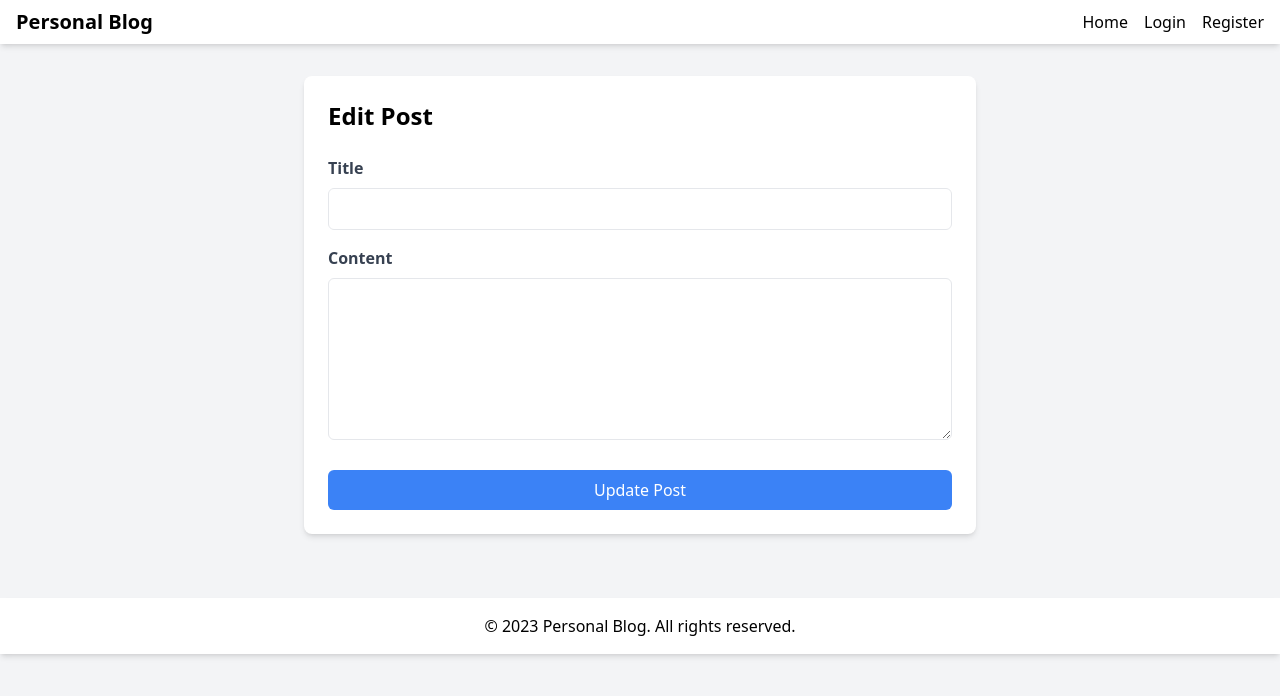
After one commit to BerkYeni/blog_htmx_flask, a Flask app: template app/templates/blog/edit_post.html in a window 1280 px wide. The commit adds this page. Shown: the top 696 px of the page. Run offline with Flask 3, Linux system fonts and the light colour scheme; the template is opened without the code that fills it, so the values that code supplies are empty; style sheets or scripts are compiled from the project's sources.

Commit message:
create and edit post

```diff
--- /dev/null
+++ b/app/templates/blog/edit_post.html
@@ -0,0 +1,20 @@
+{% extends "base.html" %}
+
+{% block content %}
+<div class="max-w-2xl mx-auto bg-white shadow-md rounded-lg overflow-hidden">
+    <div class="p-6">
+        <h2 class="text-2xl font-bold mb-6">Edit Post</h2>
+        <form method="POST" action="{{ url_for('blog.edit_post', post_id=post.id) }}">
+            <div class="mb-4">
+                <label for="title" class="block text-gray-700 font-bold mb-2">Title</label>
+                <input type="text" name="title" id="title" required class="w-full px-3 py-2 border rounded-md" value="{{ post.title }}">
+            </div>
+            <div class="mb-6">
+                <label for="content" class="block text-gray-700 font-bold mb-2">Content</label>
+                <textarea name="content" id="content" rows="6" required class="w-full px-3 py-2 border rounded-md">{{ post.content }}</textarea>
+            </div>
+            <button type="submit" class="w-full bg-blue-500 text-white px-4 py-2 rounded-md hover:bg-blue-600">Update Post</button>
+        </form>
+    </div>
+</div>
+{% endblock %}
```
Also changed, not shown: app/templates/blog/create_post.html (added, +20 -0 lines), app/templates/blog/post.html (+10 -0 lines).
